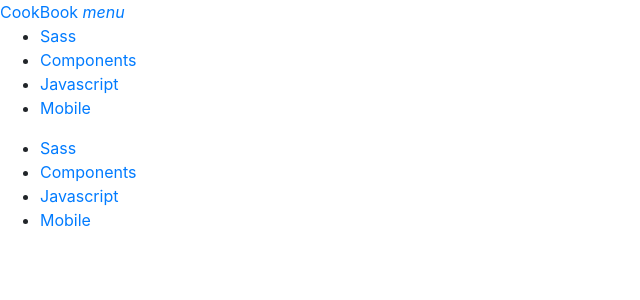
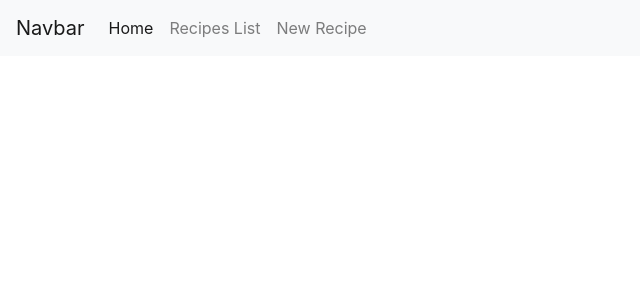
Before and after one commit to dano5342/MS3_CookBook, a Flask app: page / in a window 1280 px wide. Shown: the top 300 px of the page, without its empty margins (0-640 px from the left). Run offline with Flask 2, Linux system fonts and the light colour scheme; data that the repository does not hold is empty; some libraries are stand-ins or nearby versions.

Commit message:
added navbar

```diff
--- a/templates/index.html
+++ b/templates/index.html
@@ -1,27 +1,18 @@
 {% extends 'base.html'%} {% block content %}
 <header>
-
-    <nav>
-        <div class="nav-wrapper">
-            <a href="#!" class="brand-logo">CookBook</a>
-            <a href="#" data-target="mobile-demo" class="sidenav-trigger"><i class="material-icons">menu</i></a>
-            <ul class="right hide-on-med-and-down">
-                <li><a href="sass.html">Sass</a></li>
-                <li><a href="badges.html">Components</a></li>
-                <li><a href="collapsible.html">Javascript</a></li>
-                <li><a href="mobile.html">Mobile</a></li>
-            </ul>
+    <nav class="navbar navbar-expand-lg navbar-light bg-light">
+        <a class="navbar-brand" href="#">Navbar</a>
+        <button class="navbar-toggler" type="button" data-toggle="collapse" data-target="#navbarNavAltMarkup" aria-controls="navbarNavAltMarkup" aria-expanded="false" aria-label="Toggle navigation">
+    <span class="navbar-toggler-icon"></span>
+  </button>
+        <div class="collapse navbar-collapse" id="navbarNavAltMarkup">
+            <div class="navbar-nav">
+                <a class="nav-item nav-link active" href="#">Home <span class="sr-only">(current)</span></a>
+                <a class="nav-item nav-link" href="#">Recipes List</a>
+                <a class="nav-item nav-link" href="#">New Recipe</a>
+            </div>
         </div>
     </nav>
-
-    <ul class="sidenav" id="mobile-demo">
-        <li><a href="sass.html">Sass</a></li>
-        <li><a href="badges.html">Components</a></li>
-        <li><a href="collapsible.html">Javascript</a></li>
-        <li><a href="mobile.html">Mobile</a></li>
-    </ul>
-
-
 </header>
 
 {% endblock %}
```
